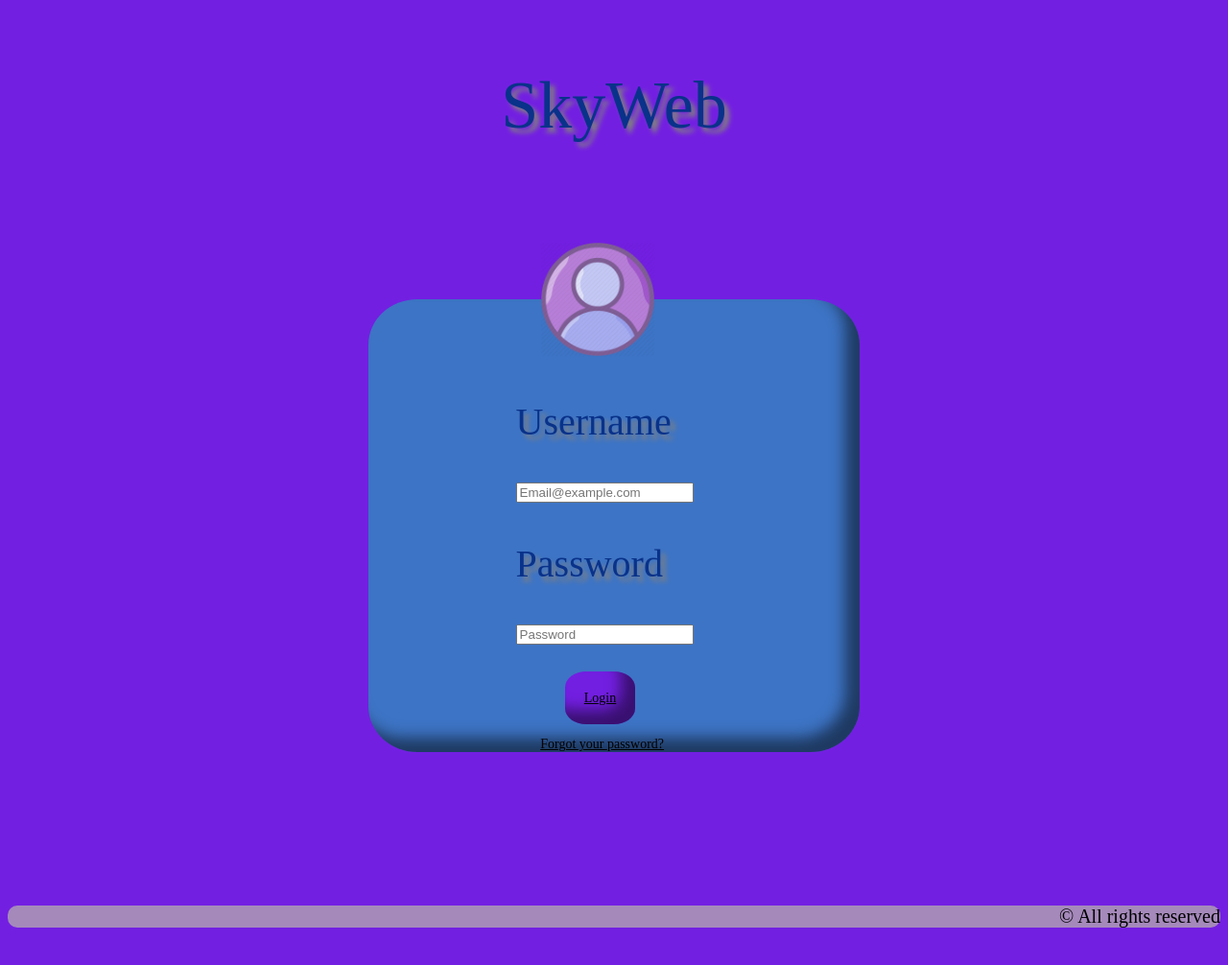
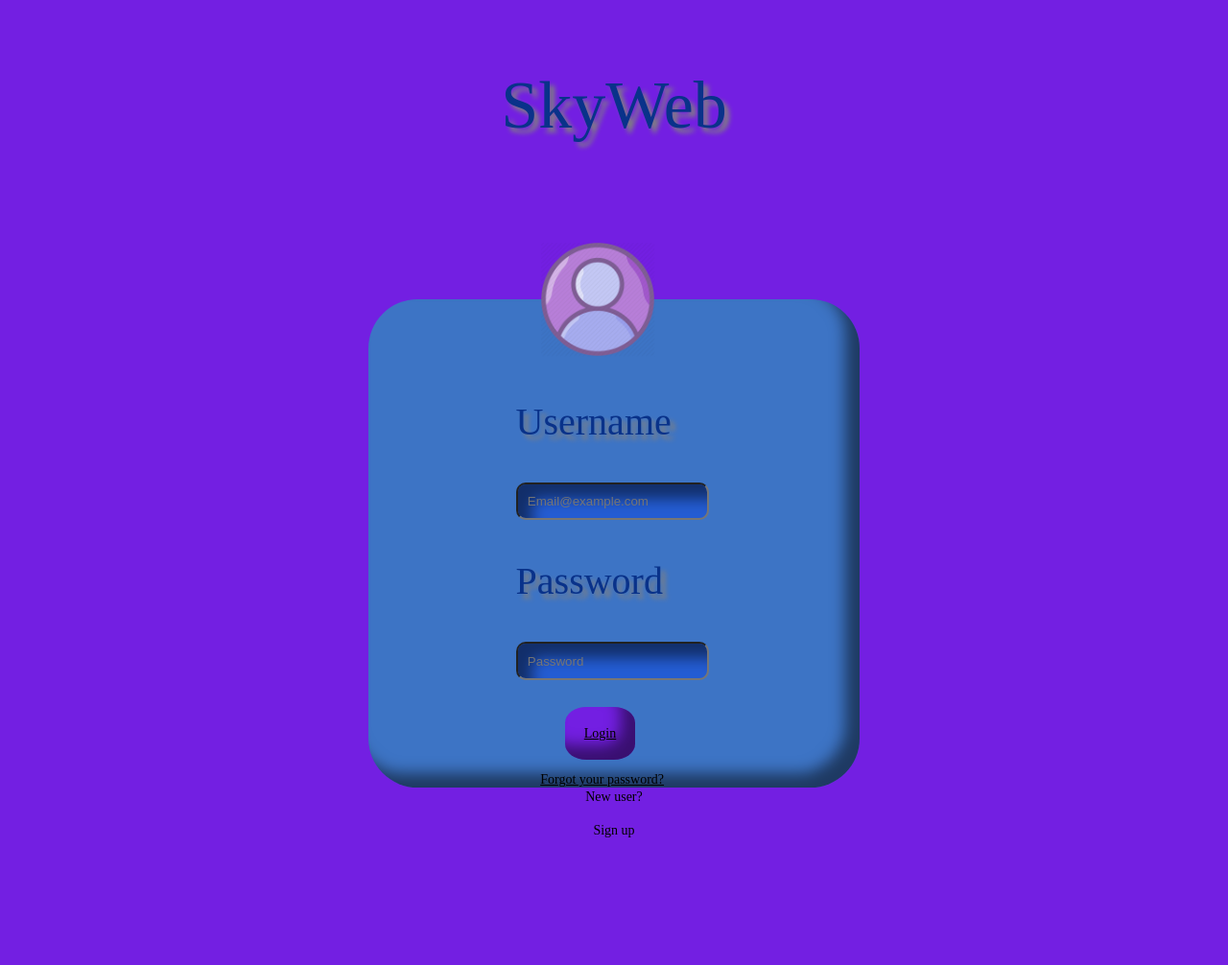
Before and after one commit to Oscuro1111/SkyWeb, a plain HTML site: page index.html in a window 1280 px wide. Shown: the top 1006 px of the page at 96% size. Before the commit the page ends 975 px from the top, so only its background shows below. Drawn offline with Linux system fonts and the light colour scheme.

Commit message:
added new user section

```diff
--- a/index.html
+++ b/index.html
@@ -38,6 +38,16 @@
         <br/>
         <a id="forgotten" href="">Forgot your password?</a>
     </div>
+    <center>
+        <div id="new-user">
+            <p class="new-user">
+                New user?
+            </p>
+            <p class="sign-up">
+                Sign up
+            </p>
+        </div>
+    </center>
     <div class="footer">
         &copy; All rights reserved
     </div>
--- a/stylesheets/index.css
+++ b/stylesheets/index.css
@@ -47,10 +47,22 @@ body {
 
 .username {
     margin-left: 30%;
+    padding: 2%;
+    border-radius: 10px;
+    background: rgba(13, 70, 228, 0.5);
+    box-sizing: border-box;
+    box-shadow: 15px 15px 15px rgba(0, 0, 0, 0.5) inset;
+    color: black;
 }
 
 .password {
     margin-left: 30%;
+    padding: 2%;
+    border-radius: 10px;
+    background: rgba(13, 70, 228, 0.5);
+    box-sizing: border-box;
+    box-shadow: 15px 15px 15px rgba(0, 0, 0, 0.5) inset;
+    color: black;
 }
 
 #login-button {
@@ -84,7 +96,18 @@ body {
     font-family: Hacked;
 }
 
-#login-button :hover {
-    font-family: hacked;
-    font-size: 40px;
+#login-button:hover {
+    font-family: "hacked";
+    font-size: 15px;
 }
+
+#new-user {
+    margin-top: 40%;
+}
+
+.new-user {
+    box-sizing: border-box;
+    border-color: rgb(11, 124, 11) dashed;
+    border-width: 5px;
+    padding: 5px;
+}
```
